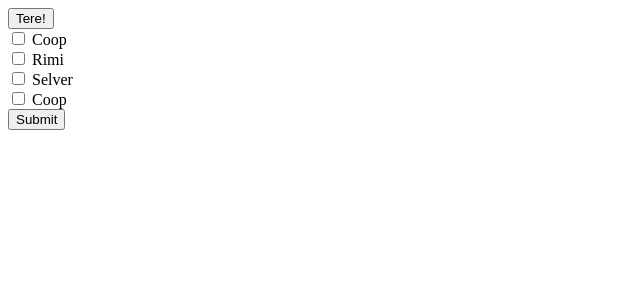
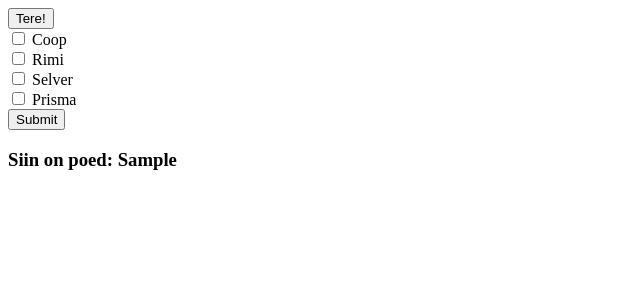
Before and after one commit to yabtdb/Bosch-WAQ28461GB, a Flask app: template Brendtprototüüp/templates/joogid.html in a window 1280 px wide. Shown: the top 300 px of the page, without its empty margins (0-640 px from the left). Run offline with Flask 3, Linux system fonts and the light colour scheme; the template is opened without the code that fills it: most values are stand-ins (such as "Sample title", 1, 10 or a date in 2020).

Commit message:
Update joogid.html

```diff
--- a/Brendtprototüüp/templates/joogid.html
+++ b/Brendtprototüüp/templates/joogid.html
@@ -7,17 +7,20 @@
 </head>
 <body>
     <button>Tere!</button>
-    <form method="post"><input type="checkbox" id = "pood1" value="Coop" name="pood">
+    <form action="/joogid", method="GET">
+        <input type="checkbox" id = "pood1" value="Coop" name="pood">
         <label for="pood1"> Coop</label><br>
         <input type="checkbox" id = "pood2" value="Rimi" name="pood">
         <label for="pood2"> Rimi</label><br>
         <input type="checkbox" id = "pood3" value="Selver" name="pood">
         <label for="pood3"> Selver</label><br>
         <input type="checkbox" id = "pood4" value="Prisma" name="pood">
-        <label for="pood4"> Coop</label><br>
+        <label for="pood4"> Prisma</label><br>
         <input type="submit" value="Submit">
     </form>
-
+    <h3>
+        	<p>Siin on poed: {{ poed2 }}</p>
+    </h3>
 
 </body>
 </html>
```
